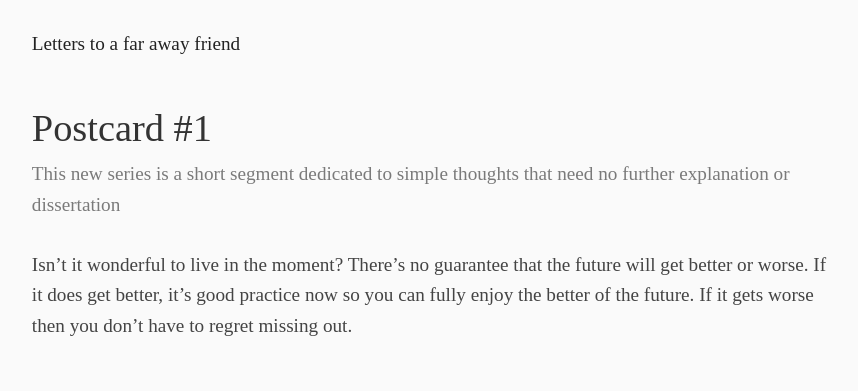
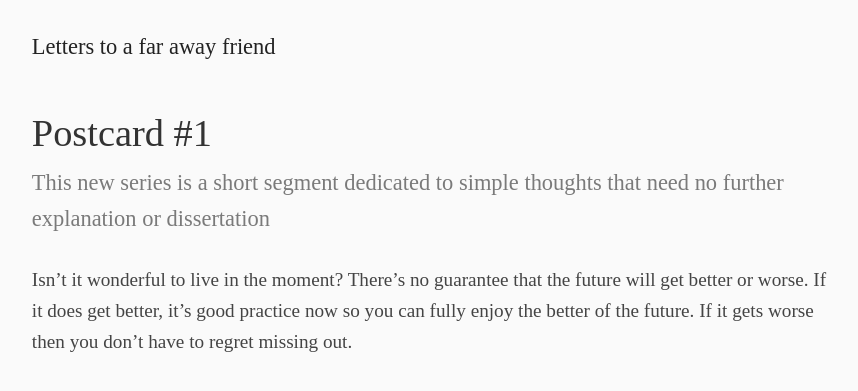
Before and after one commit to exkcd/blag, a Jekyll site: the page built from _posts/2022-12-23-postcard-1.md, in a window 1280 px wide. Shown: the top 391 px of the page, without its empty margins (205-1063 px from the left). Built offline with Jekyll 4.4.1, drawn with Linux system fonts in a browser that asks for light colours.

Commit message:
Changed font sizes

```diff
--- a/_layouts/default.html
+++ b/_layouts/default.html
@@ -5,9 +5,9 @@
 <div class="body">
   <div class="container">
     <header class="masthead">
-      <h4 class="masthead-title">
+      <h3 class="masthead-title">
         <a href="{{ site.baseurl}}/">{{ site.title }}</a>
-      </h4>
+      </h3>
     </header>
 
     <main>
--- a/_layouts/post.html
+++ b/_layouts/post.html
@@ -3,6 +3,6 @@ layout: default
 ---
 <div class="post">
   <h1 class="post-title">{{ page.title | escape }} </h1>
-  <h4 class="post-des">{{ page.description }} </h4>
+  <h3 class="post-des">{{ page.description }} </h3>
   {{ content }}
 </div>
```
